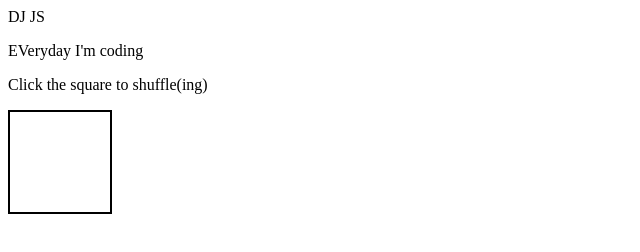
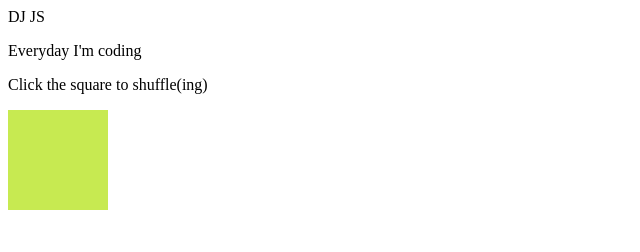
Before and after one commit to Sokret-Sathit-WebD/VschoolExercises, a plain HTML site: page DJ-JS/index.html in a window 1280 px wide. Shown: the whole page, without its empty margins (0-640 px from the left). Drawn offline with Linux system fonts and the light colour scheme.

Commit message:
Final Save

```diff
--- a/index.html
+++ b/DJ-JS/index.html
@@ -3,7 +3,7 @@
     <link rel="stylesheet" href="styles.css">
   <head id="header">DJ JS</head>
   <body>
-    <p id="text">EVeryday I'm coding</p>
+    <p id="text">Everyday I'm coding</p>
     <p id="instruction">Click the square to shuffle(ing)</p>
     <div id="square"></div>
   </body>
--- /dev/null
+++ b/DJ-JS/styles.css
@@ -0,0 +1,9 @@
+#square {
+    width: 100px;
+    height: 100px;
+    background: rgb(199, 234, 81);
+    border: 2px;
+    border-style: calc();
+    border-color: rgb(230, 242, 105);
+
+}
--- a/styles.css
+++ /dev/null
@@ -1,9 +0,0 @@
-#square {
-    width: 100px;
-    height: 100px;
-    background: white;
-    border: 2px;
-    border-style: solid;
-    border-color: black;
-
-}
```
Also changed, not shown: DJ-JS/app.js (renamed from app.js), 1 other file.
